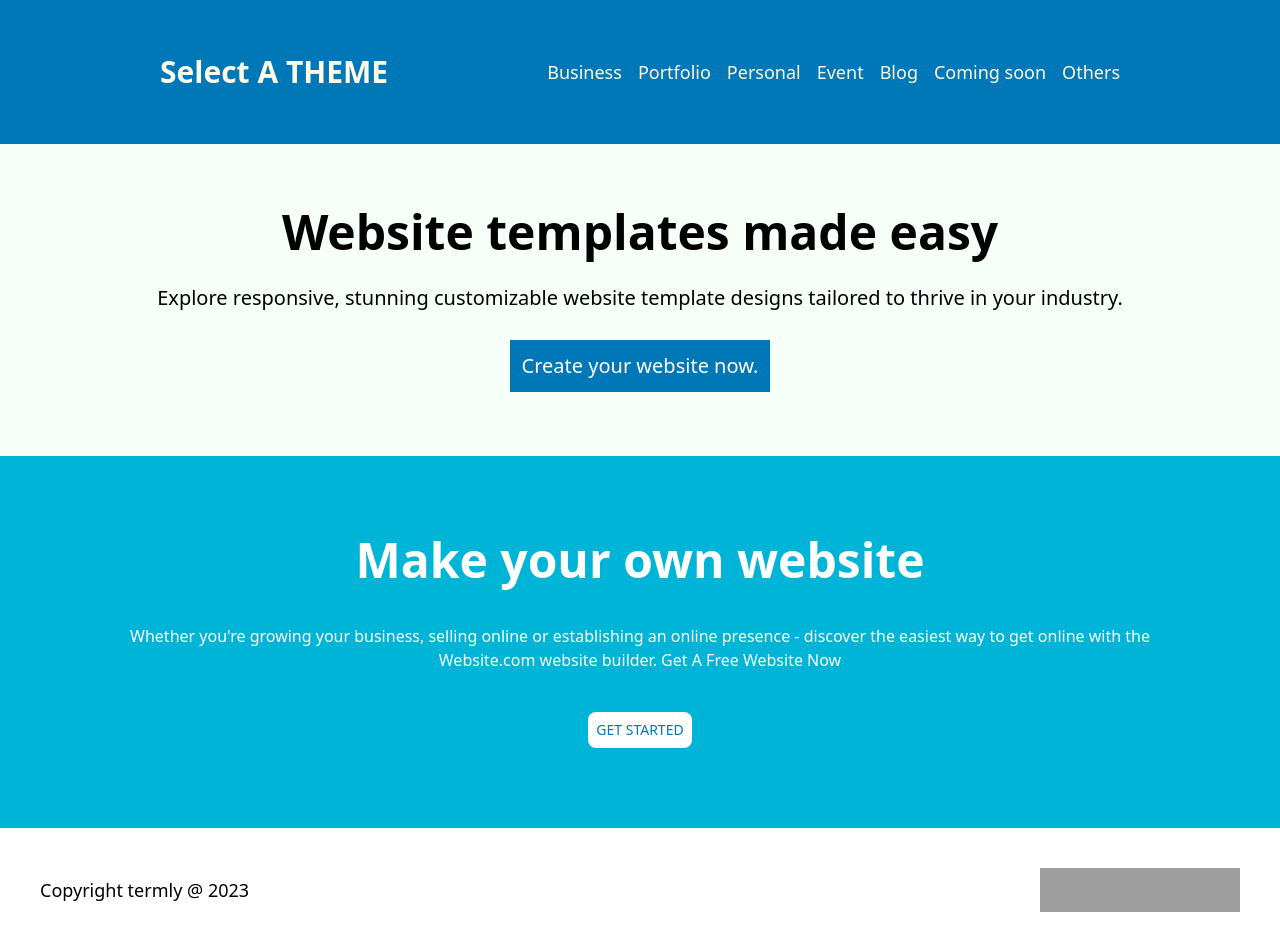
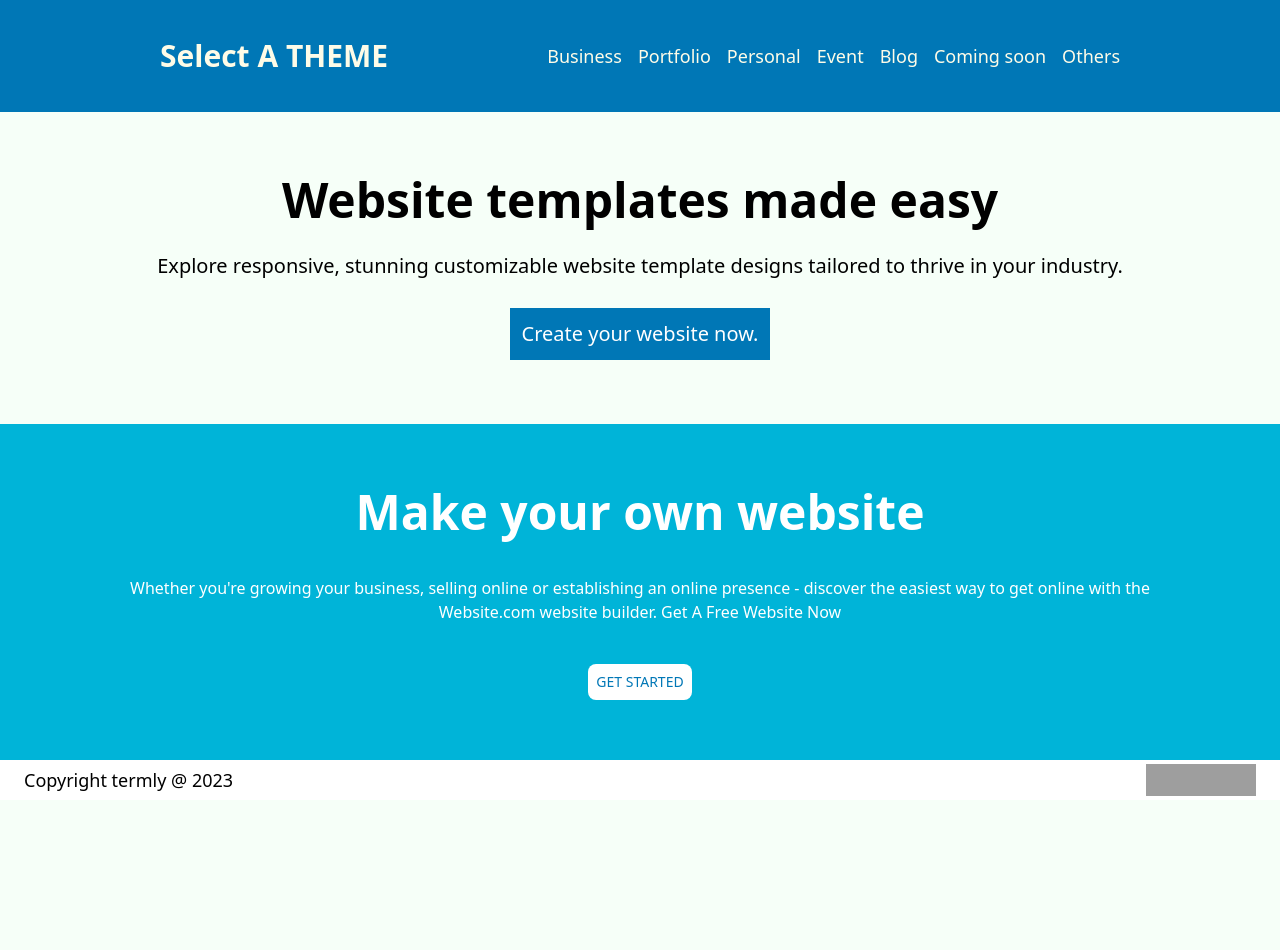
Before and after one commit to mythily-muthu/sample_ui, a React (Create React App) app: page / in a window 1280 px wide. After the commit the page ends 800 px from the top, so only its background shows below. Built offline with nearby package versions, Linux system fonts and the light colour scheme; grey boxes are pictures that could not be loaded.

Commit message:
Fix : contents added to components

```diff
--- a/src/components/Addvertisement.jsx
+++ b/src/components/Addvertisement.jsx
@@ -3,7 +3,7 @@ import React from "react";
 const Addvertisement = () => {
   return (
     <div className="w-full">
-      <div className="bg-addblue w-full p-20 flex flex-col justify-center items-center">
+      <div className="bg-addblue w-full p-16 flex flex-col justify-center items-center">
         <h1 className="text-5xl font-bold text-white">Make your own website</h1>
         <p className="p-10 flex items-center justify-center text-white text-center">
           Whether you're growing your business, selling online or establishing
--- a/src/components/Footer.jsx
+++ b/src/components/Footer.jsx
@@ -2,10 +2,10 @@ import React from "react";
 
 const Footer = () => {
   return (
-    <div className="bg-white text-lg p-10 flex justify-between items-center">
-      <p className=" flex items-center">Copyright termly @ 2023</p>
+    <div className="bg-white text-lg p-1 flex justify-between items-center fixed bottom-0 left-0 w-full">
+      <p className=" flex items-center px-5">Copyright termly @ 2023</p>
       <img
-        className="w-[200px] h-11"
+        className="w-[150px] h-8 px-5"
         src="https://encrypted-tbn0.gstatic.com/images?q=tbn:ANd9GcQ4Hm9UeUyXQMPsdP9DiYSu9q-WESdjfOV5F2F0BLtWvkWcHiOqYns9m3-9kv1_duOqyw&usqp=CAU"
         alt="copyright"
       />
--- a/src/components/Navbar.jsx
+++ b/src/components/Navbar.jsx
@@ -2,11 +2,11 @@ import React from "react";
 
 const Navbar = () => {
   return (
-    <div className="w-full bg-customblue flex justify-center">
-      <div className=" h-36 w-[80%] flex p-8 items-center text-yellow-50 justify-between ">
-        <h1 className="text-3xl font-semibold cursor-pointer">
+    <div className="w-full bg-customblue flex justify-center ">
+      <div className=" h-28 w-[80%] flex p-8 items-center text-yellow-50 justify-between ">
+        <a className="text-3xl font-semibold cursor-pointer" href="/">
           Select A THEME
-        </h1>
+        </a>
         <div className="flex gap-4 cursor-pointer text-lg w-[fit-content]">
           <a className="hover:font-bold" href="/business">
             Business
```
